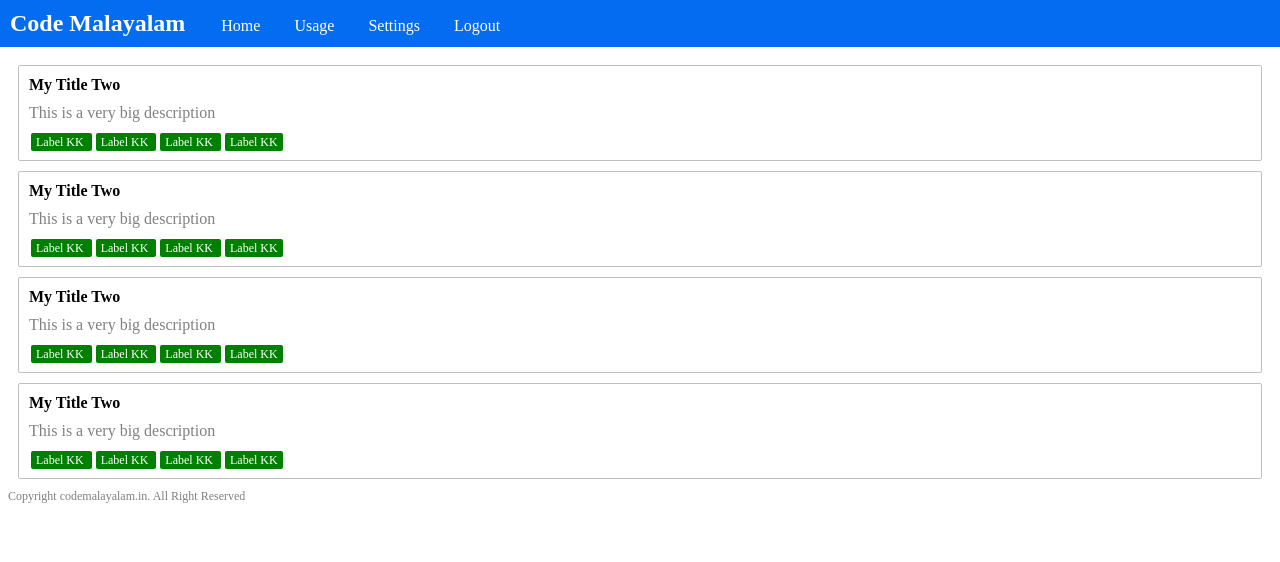
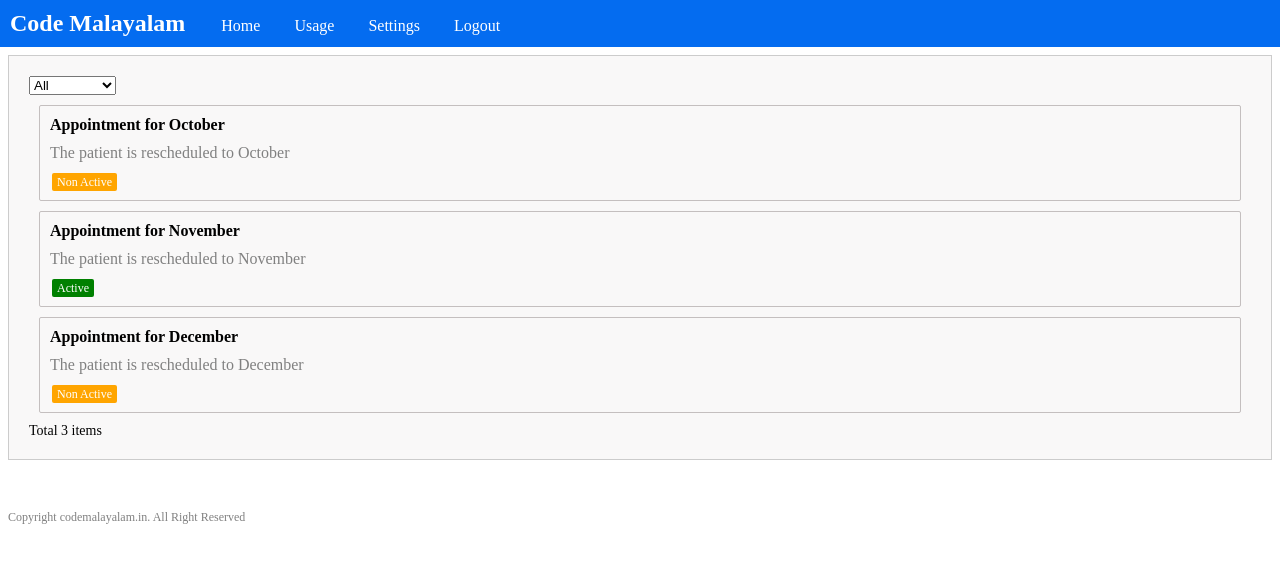
Before and after one commit to code-malayalam/react-tutorial, a React (Create React App) app: page / in a window 1280 px wide. Shown: the top 562 px of the page. Built offline with nearby package versions, Linux system fonts and the light colour scheme.

Commit message:
Completed chapter4: Props

```diff
--- /dev/null
+++ b/src/components/Tools.css
@@ -0,0 +1,10 @@
+.list-tools {
+    padding: 20px;
+    margin-bottom: 50px;
+    background: rgb(249, 248, 248);
+    border: 1px solid #ccc;
+}
+.list-footer {
+    font-size: 14px;
+
+}
--- /dev/null
+++ b/src/components/Tools.js
@@ -0,0 +1,32 @@
+import React from 'react';
+import './Tools.css';
+
+class Tools extends React.Component {
+    render() {
+        const {
+            children,
+            onAction
+        } = this.props;
+
+        const onlyChild = React.Children.only(children);
+        const count = React.Children.count(onlyChild.props.children);
+
+        return (
+            <div className="list-tools">
+                <div className="list-header">
+                <select name="status" onChange={onAction}>
+                    <option value="all">All</option>
+                    <option value="active">Active</option>
+                    <option value="non-active">Non Active</option>
+                </select>
+                </div>
+                {children}
+                <div className="list-footer">
+                    Total {count} items
+                </div>
+            </div>
+        );
+    }
+}
+
+export default Tools;
--- a/src/index.js
+++ b/src/index.js
@@ -1,19 +1,14 @@
 import React from 'react';
 import ReactDOM from 'react-dom';
-import ListItem from './list/ListItem';
 import Header from './components/Header';
 import Footer from './components/Footer';
+import List from './list/List';
 
 ReactDOM.render(
   <div className="app">
     <Header />
     <div className="app-body">
-        <div className="app-list">
-            <ListItem />
-            <ListItem />
-            <ListItem />
-            <ListItem />
-        </div>
+        <List />
     </div>
     <Footer />
   </div>,
--- a/src/list/Label.js
+++ b/src/list/Label.js
@@ -3,7 +3,9 @@
 
 class Label extends React.Component {
     render() {
-        return <span className="list-label-item"> Label KK </span>;
+        const props = this.props;
+        const style = props.isActive ? {background: 'green'} : {background: 'orange'}
+        return <span onClick={props.onAction} className="list-label-item" style={style}> {props.isActive ? 'Active': 'Non Active'} </span>;
     }
 }
 
--- /dev/null
+++ b/src/list/List.js
@@ -0,0 +1,58 @@
+import React from 'react';
+import Tools from '../components/Tools';
+import ListItem from './ListItem';
+
+let arr = [
+    {
+        title: "Appointment for October",
+        descr: 'The patient is rescheduled to October',
+        isActive: false
+    },
+    {
+        title: "Appointment for November",
+        descr: 'The patient is rescheduled to November',
+        isActive: true
+    },
+    {
+        title: "Appointment for December",
+        descr: 'The patient is rescheduled to December',
+        isActive: false
+    },
+];
+
+class List extends React.Component {
+
+    myAction(evt) {
+        console.log('ON LIST CLICKED', evt.target.value);
+        arr = arr.filter((item) => {
+            if(evt.target.value === 'all') {
+                return true;
+            }
+            if(evt.target.value === 'active' && item.isActive) {
+                return true;
+            }
+            if(evt.target.value === 'non-active' && !item.isActive) {
+                return true;
+            }
+            return false;
+        });
+        console.log(arr);
+
+    }
+
+    render() {
+        return (
+            <Tools onAction={this.myAction}>
+                <div className="app-list">
+                    {
+                        arr.map((obj) => {
+                            return <ListItem key={obj.title} title={obj.title} descr={obj.descr} isActive={obj.isActive}/>
+                        })
+                    }
+                </div>
+            </Tools>
+        );
+    }
+}
+
+export default List;
--- a/src/list/ListItem.js
+++ b/src/list/ListItem.js
@@ -2,20 +2,25 @@
 import Label from './Label';
 import './ListItem.css'
 
-function ListItem() {
+function ListItem(props) {
+    const {
+        title,
+        descr,
+        isActive,
+        onAction
+    } = props;
+
+
     return (
         <div className="list-item">
             <div className="list-title">
-                <h4>My Title Two </h4>
+                <h4>{title}</h4>
             </div>
             <div className="list-descr">
-                This is a very big description
+                {descr}
             </div>
             <div className="list-label">
-                <Label />
-                <Label />
-                <Label />
-                <Label />
+                <Label onAction={onAction} isActive={isActive}/>
             </div>
         </div>
     );
```
